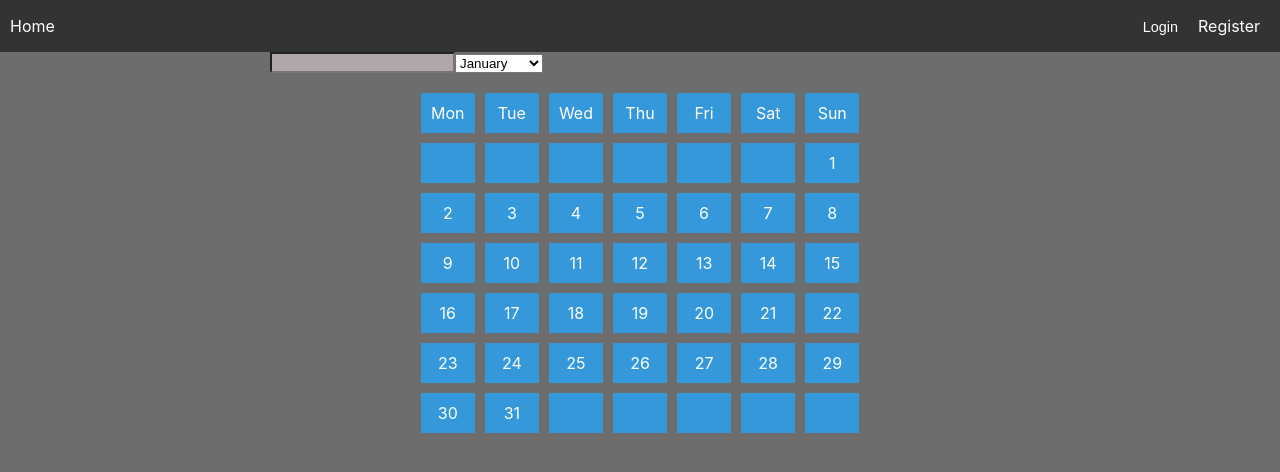
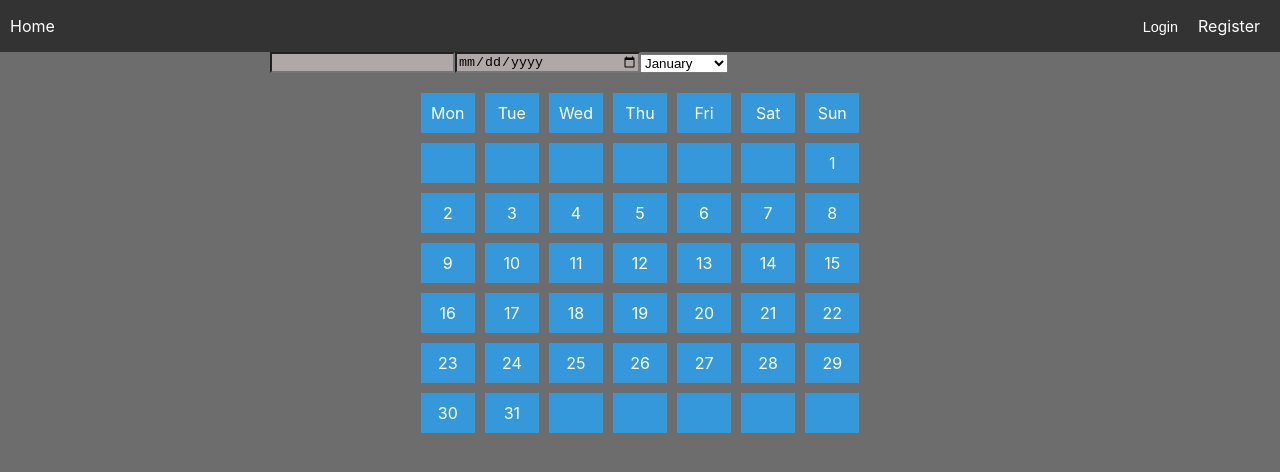
Before and after one commit to Luke270601/Appointment-Manager, a React (Create React App) app in the folder client/: page /calendar in a window 1280 px wide. Shown: the top 472 px of the page. Built offline with nearby package versions, Linux system fonts and the light colour scheme; no server answers.

Commit message:
Rework intended

```diff
--- a/client/src/Components/Calender.jsx
+++ b/client/src/Components/Calender.jsx
@@ -95,6 +95,7 @@ export default function Calendar() {
     <div id="calendar">
       <div id="calendar-controls">
         <input id="year" type="number"></input>
+        <input type="date"></input>
         <div id="calendar-month-year">
           <select id="months" onChange={populateCalendar}>
             {/* Dropdown options for selecting a month. */}
```
